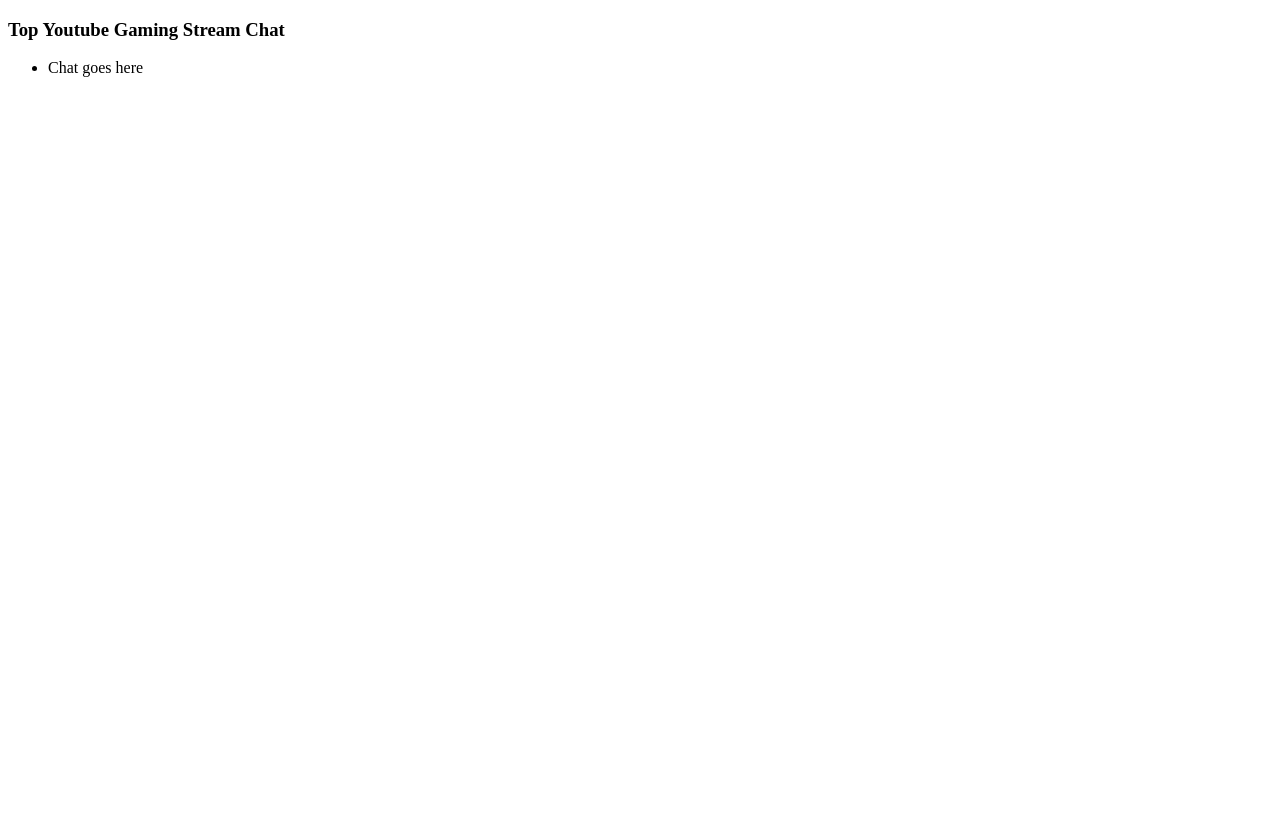
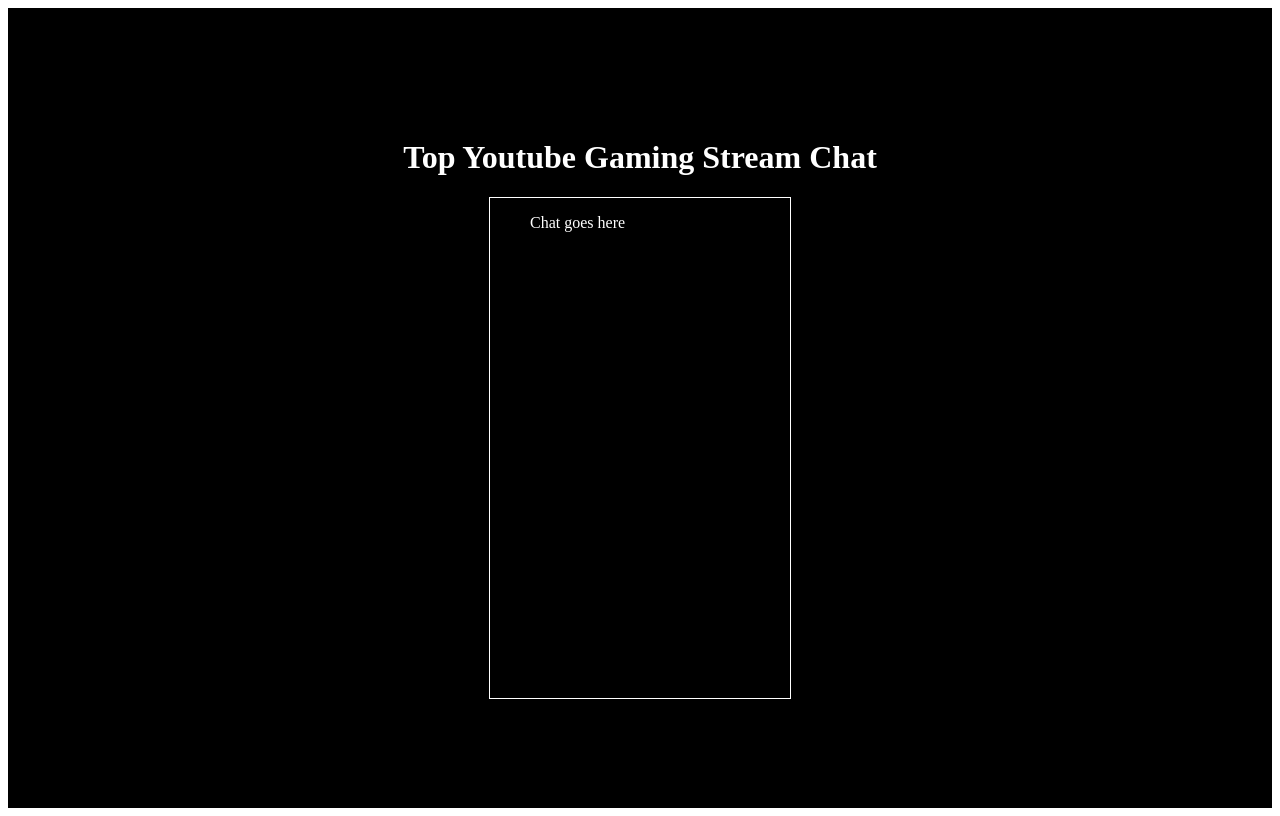
Before and after one commit to dmccapes4/top-stream-chat, a React app: page / in a window 1280 px wide. Built offline with nearby package versions, Linux system fonts and the light colour scheme.

Commit message:
Add jsx and style

```diff
--- a/buildScripts/server.js
+++ b/buildScripts/server.js
@@ -9,11 +9,7 @@
 const port = 3000;
 const app = express();
 
-app.use(favicon(path.join(__dirname, 'public', 'favicon.ico')))
-
-app.get('/favicon.ico', function(req, res) {
-    res.status(204);
-});
+app.use(express.static(__dirname + '/public'))
 
 app.use(require('webpack-dev-middleware')(compiler, {
     noInfo: true,
--- a/package.json
+++ b/package.json
@@ -1,5 +1,6 @@
 {
     "scripts": {
+        "build": "webpack -w",
         "start": "babel-node buildScripts/server.js"
     },
     "devDependencies": {
--- a/src/index.html
+++ b/src/index.html
@@ -7,4 +7,29 @@
         <div id="root"></div>
         <script src='bundle.js'></script>
     </body>
+    <style>
+        #main {
+            display: flex;
+            flex-direction: column;
+            justify-content: center;
+            align-items: center;
+            background: black;
+            height: 100vh;
+            color: white;
+        }
+
+        #stream {
+            display: flex;
+            flex-direction: column;
+            width: 300px;
+            height: 500px;
+            background: black;
+            border: 1px solid white;
+            color: white;
+        }
+
+        #stream ul {
+            list-style: none;
+        }
+    </style>
 </html>
--- a/src/index.js
+++ b/src/index.js
@@ -5,8 +5,8 @@
     render() {
         return (
             <div id="main">
+                <h1>Top Youtube Gaming Stream Chat</h1>
                 <div id="stream">
-                    <h3>Top Youtube Gaming Stream Chat</h3>
                     <ul>
                         <li>Chat goes here</li>
                     </ul>
```
